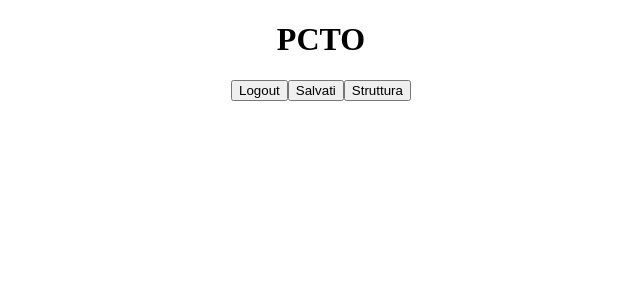
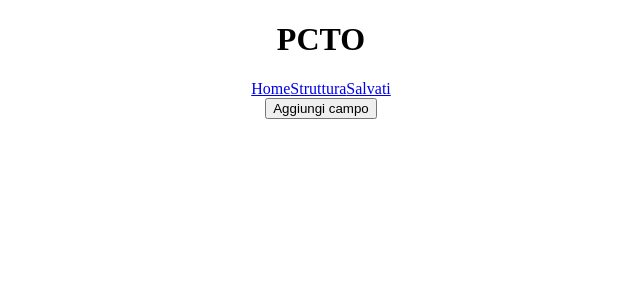
Before and after one commit to SartoRiccardo/pcto-anagrafe, a React (Create React App) app: page / in a window 1280 px wide. Shown: the top 300 px of the page, without its empty margins (319-959 px from the left). Built offline with nearby package versions, Linux system fonts and the light colour scheme.

Commit message:
Final mass commit

```diff
--- a/src/components/company/CompanySummary.js
+++ b/src/components/company/CompanySummary.js
@@ -1,6 +1,6 @@
 import React, {Component} from "react";
 
-class CompanySummary extends React.Component {
+class CompanySummary extends Component {
   handleClick = evt => {
     // Show company details...
   }
@@ -18,7 +18,7 @@ class CompanySummary extends React.Component {
     const information = uniqueFields.map(id => {
       let value = null;
       for (let i = 0; i < data.fields.length; i++) {
-        if(data.fields[i].id == id) value=data.fields[i].value;
+        if(data.fields[i].id === id) value=data.fields[i].value;
       }
       return <td key={id}>{value}</td>;
     });
--- a/src/components/forms/SearchBar.js
+++ b/src/components/forms/SearchBar.js
@@ -1,7 +1,7 @@
 import React, {Component} from "react";
 import SearchField from "./SearchField";
 
-class SearchBar extends React.Component {
+class SearchBar extends Component {
   constructor(props) {
     super(props);
 
@@ -9,6 +9,21 @@ class SearchBar extends React.Component {
       fields: [],
       lastId: 0,
     };
+  }
+
+  handleChange = evt => {
+    let fields = [...this.state.fields];
+    for (let i = 0; i < fields.length; i++) {
+      if(fields[i].id === evt.id) {
+        fields[i] = {...evt.target.state};
+      }
+    }
+
+    this.setState({
+      fields
+    }, () => {
+      this.notifyChange();
+    });
   }
 
   addSearchField = evt => {
@@ -23,6 +38,8 @@ class SearchBar extends React.Component {
         },
       ],
       lastId: lastId+1,
+    }, () => {
+      this.notifyChange();
     });
   }
 
@@ -31,18 +48,28 @@ class SearchBar extends React.Component {
     const {fields} = this.state;
     this.setState({
       fields: fields.filter(f => f.id !== id),
+    }, () => {
+      this.notifyChange();
     });
+  }
+
+  notifyChange = () => {
+    if(this.props.onChange) {
+      this.props.onChange({
+        target: this,
+      });
+    }
   }
 
   render() {
     const {fields} = this.state;
     const sFields = fields.map(f => {
       return (
-        <SearchField key={f.id} id={f.id} options={this.props.options} onDelete={this.handleDelete} />
+        <SearchField key={f.id} id={f.id} options={this.props.options} onChange={this.handleChange} onDelete={this.handleDelete} />
       );
     })
     return (
-      <form>
+      <form onSubmit={evt => evt.preventDefault()}>
         {sFields}
         <input type="button" value="Aggiungi campo" onClick={this.addSearchField} />
       </form>
--- /dev/null
+++ b/src/components/forms/SearchCompany.js
@@ -0,0 +1,35 @@
+import React, {Component} from "react";
+import SearchBar from "./SearchBar";
+import CompanyResults from "../company/CompanyResults";
+
+let placeholder1 = [
+  {id:0, name:"nome", regex:"*"},
+  {id:1, name:"telefono", regex:"\\d{3} \\d{3} \\d{4}"}
+];
+
+class SearchCompany extends Component {
+  constructor(props) {
+    super(props);
+
+    this.state = {
+      search: []
+    };
+  }
+
+  handleChange = evt => {
+    const search = [...evt.target.state.fields];
+    this.setState({
+      search,
+    });
+  }
+
+  render() {
+    return (
+      <div>
+        <SearchBar options={placeholder1} onChange={this.handleChange} />
+      </div>
+    )
+  }
+}
+
+export default SearchCompany;
--- a/src/components/forms/SearchField.js
+++ b/src/components/forms/SearchField.js
@@ -1,25 +1,53 @@
 import React, {Component} from "react";
 
-class SearchField extends React.Component {
+class SearchField extends Component {
   constructor(props) {
     super(props);
 
     this.state = {
       id: this.props.id,
-      field: "0",
+      field: this.props.options[0],
       value: "",
     };
+  }
+
+  changeField = evt => {
+    const {options} = this.props;
+    let newField = null;
+    for (let i = 0; i < options.length; i++) {
+      if (options[i].id === parseInt(evt.target.value)) {
+        newField = options[i];
+        break;
+      }
+    }
+
+    this.setState({
+      field: newField,
+    }, () => {
+      this.notifyChange();
+    })
   }
 
   changeHandler = evt => {
     this.setState({
       [evt.target.name]: evt.target.value,
+    }, () => {
+      this.notifyChange();
     })
   }
 
   deleteSearchField = evt => {
     if(this.props.onDelete) {
       this.props.onDelete({
+        target: this,
+      });
+    }
+  }
+
+  notifyChange = () => {
+    if(this.props.onChange) {
+      this.props.onChange({
+        id: this.props.id,
         target: this,
       });
     }
@@ -33,7 +61,7 @@ class SearchField extends React.Component {
     })
     return (
       <div>
-        <select name="field" onChange={this.changeHandler} value={field}>
+        <select name="field" onChange={this.changeField} value={field ? field.id : 0}>
           {optionsUi}
         </select>
         <input type="text" name="value" value={value} onChange={this.changeHandler} />
--- a/src/components/ui/AdminNav.js
+++ b/src/components/ui/AdminNav.js
@@ -1,14 +1,13 @@
-import React from "react";
+import React, {} from "react";
+import {NavLink} from "react-router-dom";
 
 function AdminNav(props) {
 
-  const dummy = evt => {}
-
   return (
     <nav>
-      <input type="button" onClick={dummy} value="Logout" />
-      <input type="button" onClick={dummy} value="Salvati" />
-      <input type="button" onClick={dummy} value="Struttura" />
+      <NavLink to="/">Home</NavLink>
+      <NavLink to="/table">Struttura</NavLink>
+      <NavLink to="/saved">Salvati</NavLink>
     </nav>
   );
 }
--- a/src/components/ui/App.js
+++ b/src/components/ui/App.js
@@ -1,12 +1,19 @@
 import React from "react";
+import {BrowserRouter, Route, Switch} from "react-router-dom";
 import AdminNav from "./AdminNav";
+import SearchCompany from "../forms/SearchCompany";
 
 function App() {
   return(
-    <div>
-      <h1>PCTO</h1>
-      <AdminNav />
-    </div>
+    <BrowserRouter>
+      <div>
+        <h1>PCTO</h1>
+        <AdminNav />
+        <Switch>
+          <Route exact path="/" component={SearchCompany} />
+        </Switch>
+      </div>
+    </BrowserRouter>
   )
 }
 
--- a/src/index.js
+++ b/src/index.js
@@ -2,5 +2,6 @@ import React from "react";
 import ReactDOM from "react-dom";
 import App from "./components/ui/App";
 import "./index.css";
+import {createStore} from "redux";
 
 ReactDOM.render(<App />, document.getElementById("root"));
```
